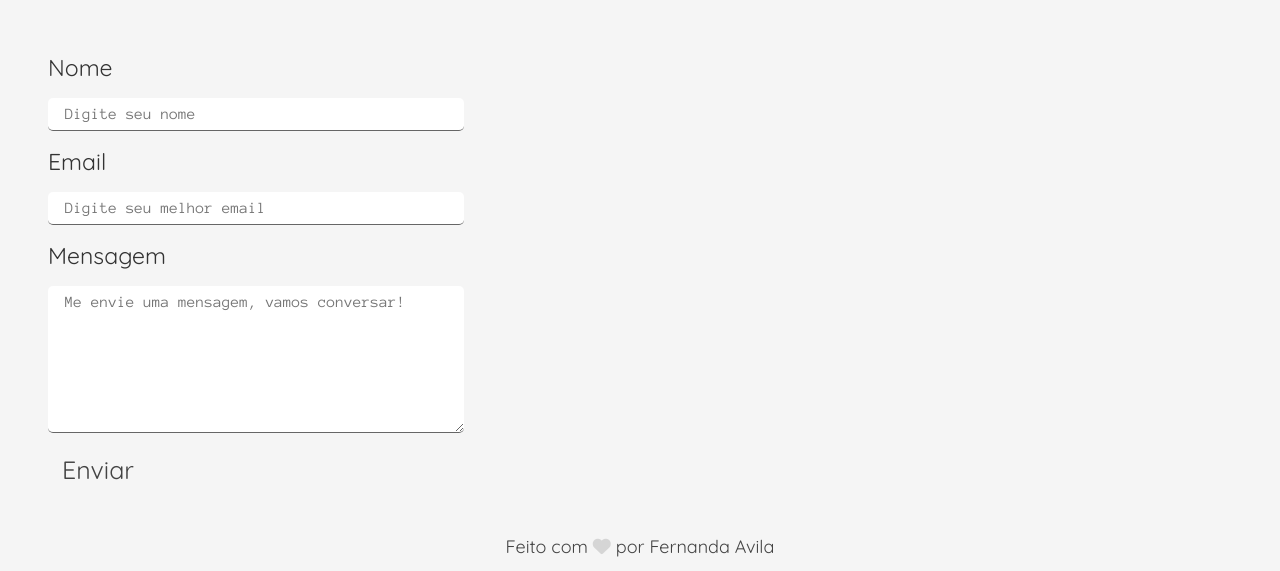
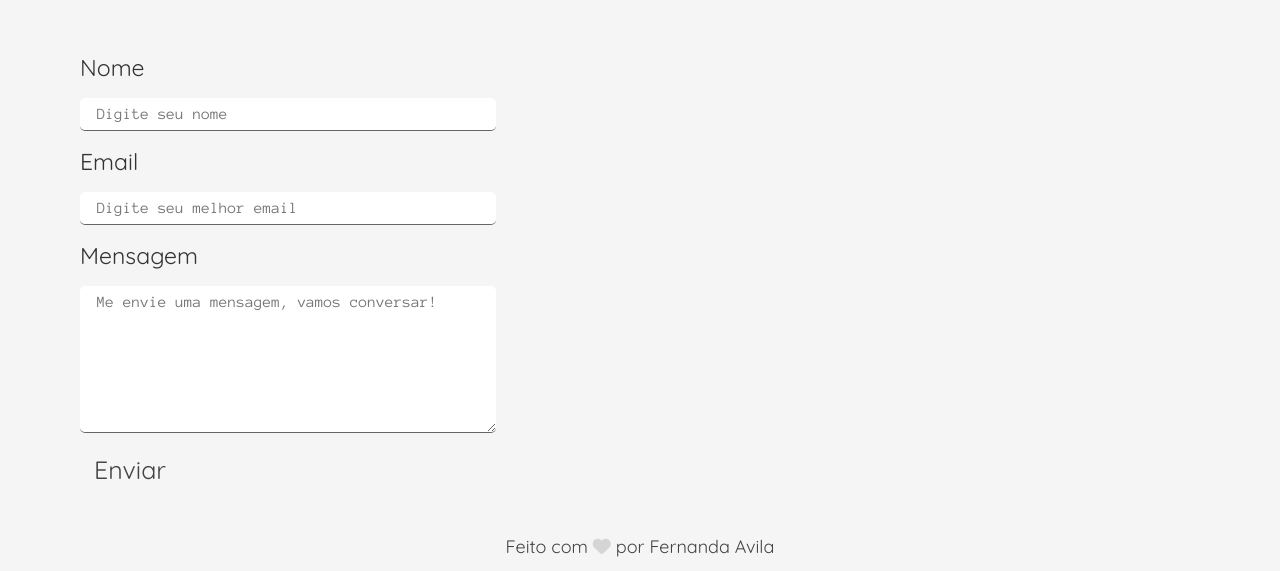
Before and after one commit to fernanda-avila/portfolio, a plain HTML site: page index.html in a window 1280 px wide. Shown: the part 2702-3273 px from the top of the page. Drawn offline with nearby package versions, Linux system fonts and the light colour scheme; a web font is replaced by a local one.

Commit message:
Update styles.css

```diff
--- a/styles.css
+++ b/styles.css
@@ -322,7 +322,7 @@ body {
     display: flex;
     flex-direction: column;
     gap: 1em;
-    margin: 2em 3em;
+    margin: 2em 5em;
 }
 
 .form input,
```
